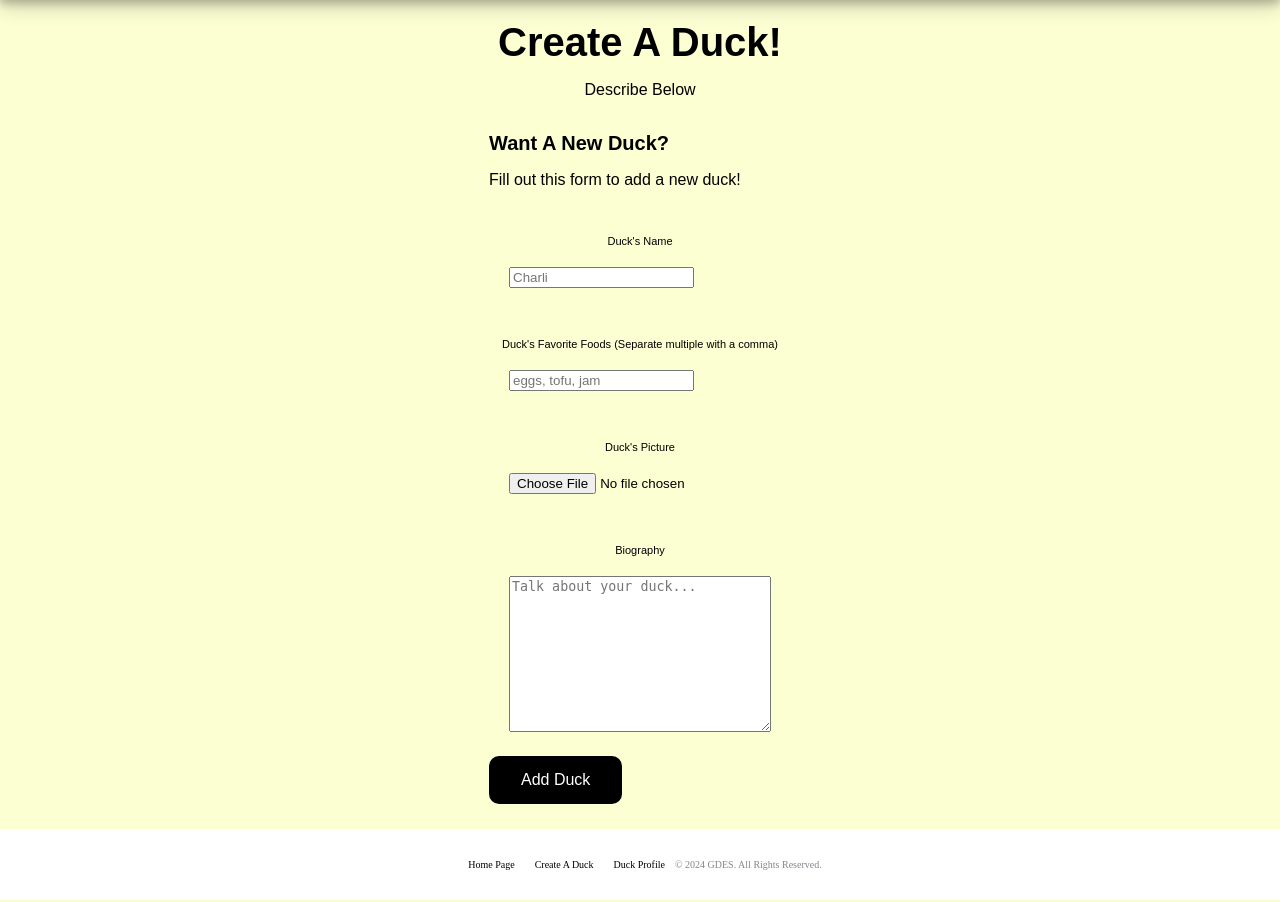
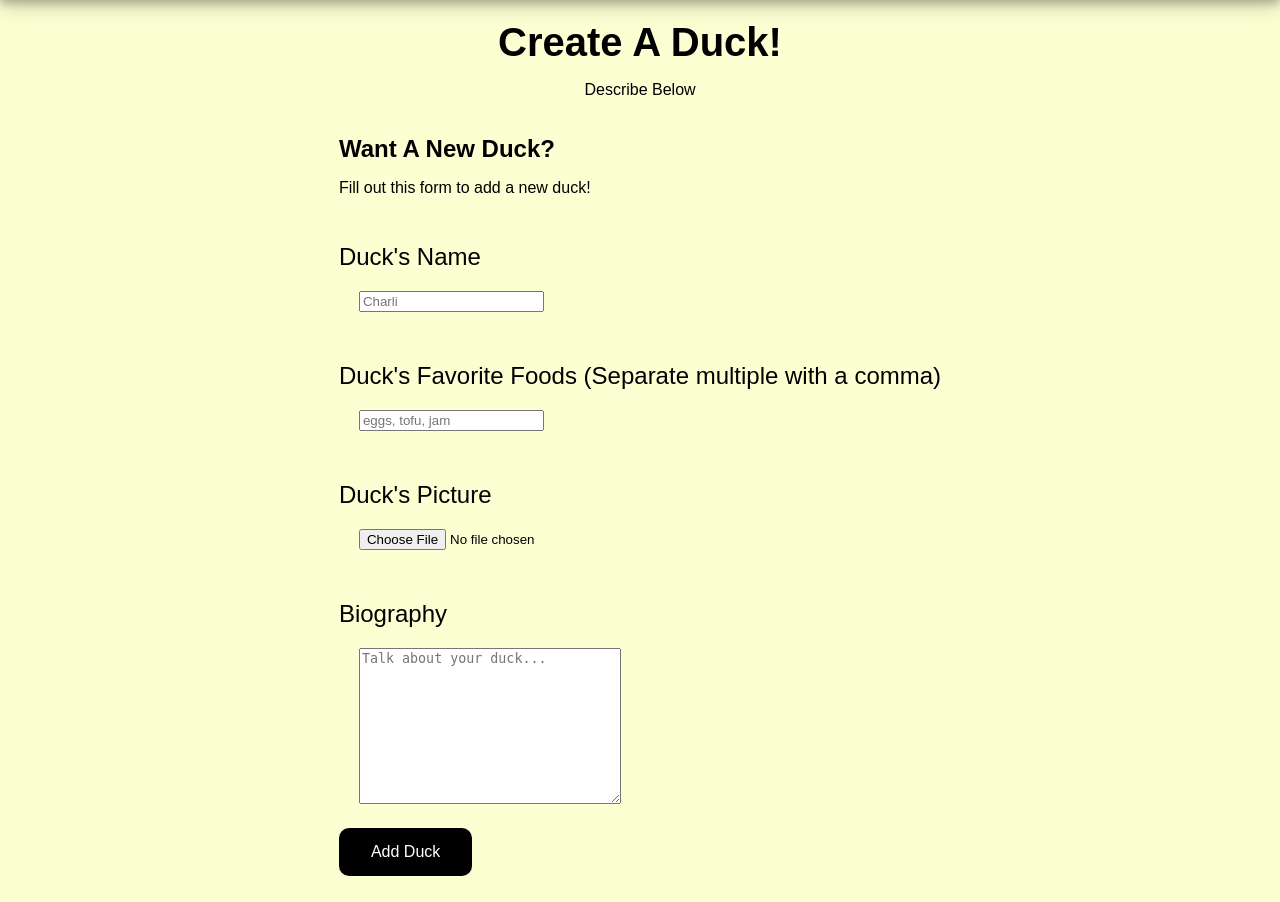
Before and after one commit to nic-gdes/create-a-duck-directory-ashley-grant, a PHP site: page /create-duck.php in a window 1280 px wide. Shown: the part 79-981 px from the top of the page. Run offline with PHP 8.4, Linux system fonts and the light colour scheme.

Commit message:
php and css

```diff
--- a/assets/css/style.css
+++ b/assets/css/style.css
@@ -29,7 +29,7 @@
 
 h1 {
     font-family: Arial, Helvetica, sans-serif;
-    font-size: 20px;
+    font-size: 24px;
     color: rgb(0, 0, 0);
 }
 
@@ -128,14 +128,12 @@
 
 form label {
     font-family: Arial, Helvetica, sans-serif;
-    font-size: 11px;
+    font-size: 24px;
     padding: 0;
     margin: 0;
     margin-top: 30px;
     max-width: 100%;
     display: flex;
-    justify-content: center;
-    align-items: center;
 }
 
 form p {
--- a/create-duck.php
+++ b/create-duck.php
@@ -13,12 +13,21 @@
         $favorite_foods = htmlspecialchars($_POST["favorite_foods"]);
         $bio = htmlspecialchars($_POST["bio"]);
 
-        if(preg_match('/[a-zA-Z\s]+/',$name)) {
-            echo "there is a name";
+        if(preg_match('/^[a-z\s]+$/i', $name)) {
+            // echo "this name is formatted correctly";
         } else {
-            echo "the name has the wrong characters";
+            $errors["name"] = "The name has illegal characters";
         }
+
+        if(preg_match('/^[a-z,\s]+$/i', $favorite_foods)) {
+            // echo "The foods is formatted correctly";
+        } else {
+            $errors["favorite_foods"] = "Favorite foods must be a comma separated list";
+        }
+
+        print_r($errors);
     }
+
 ?>
 
 
```
